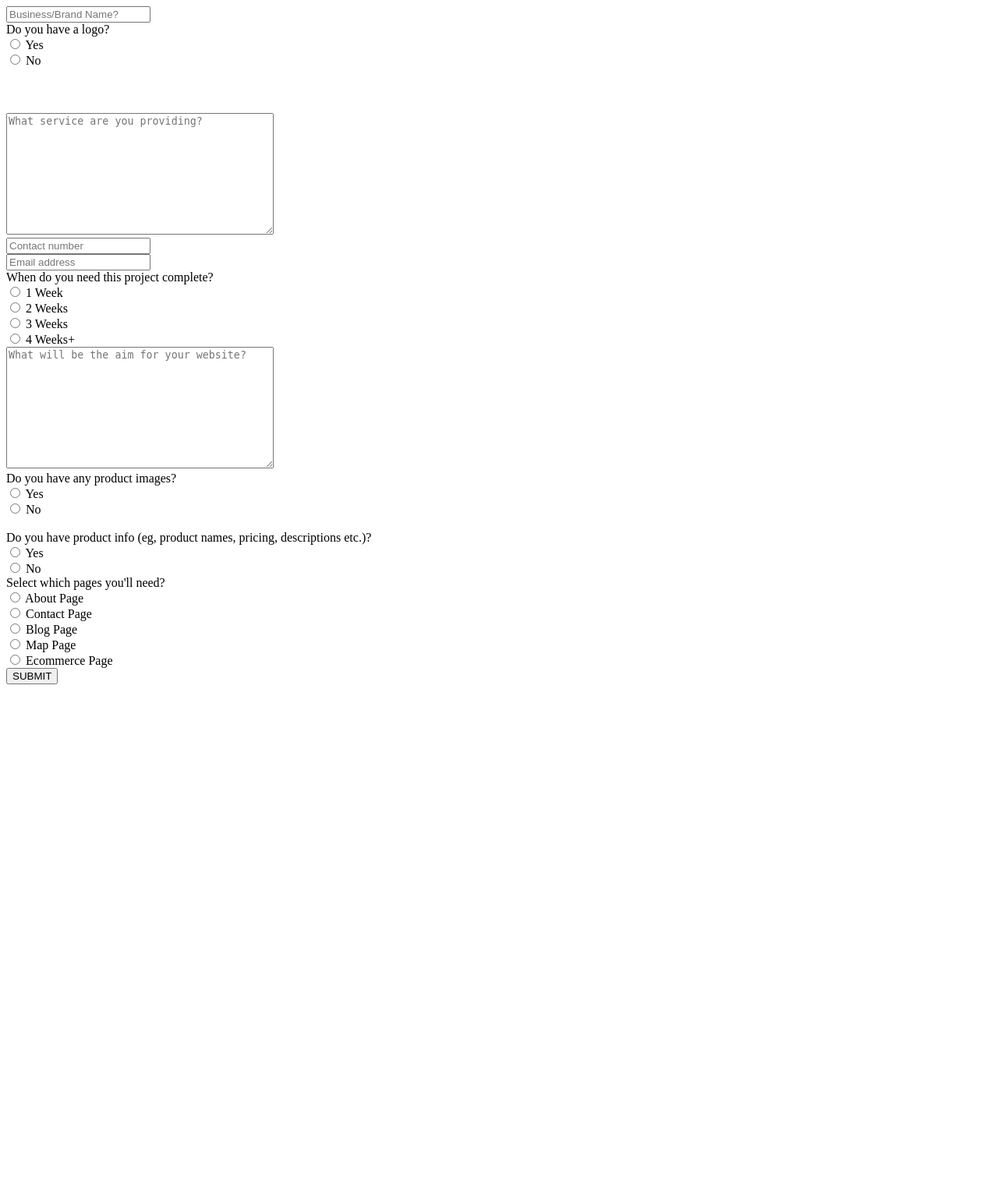
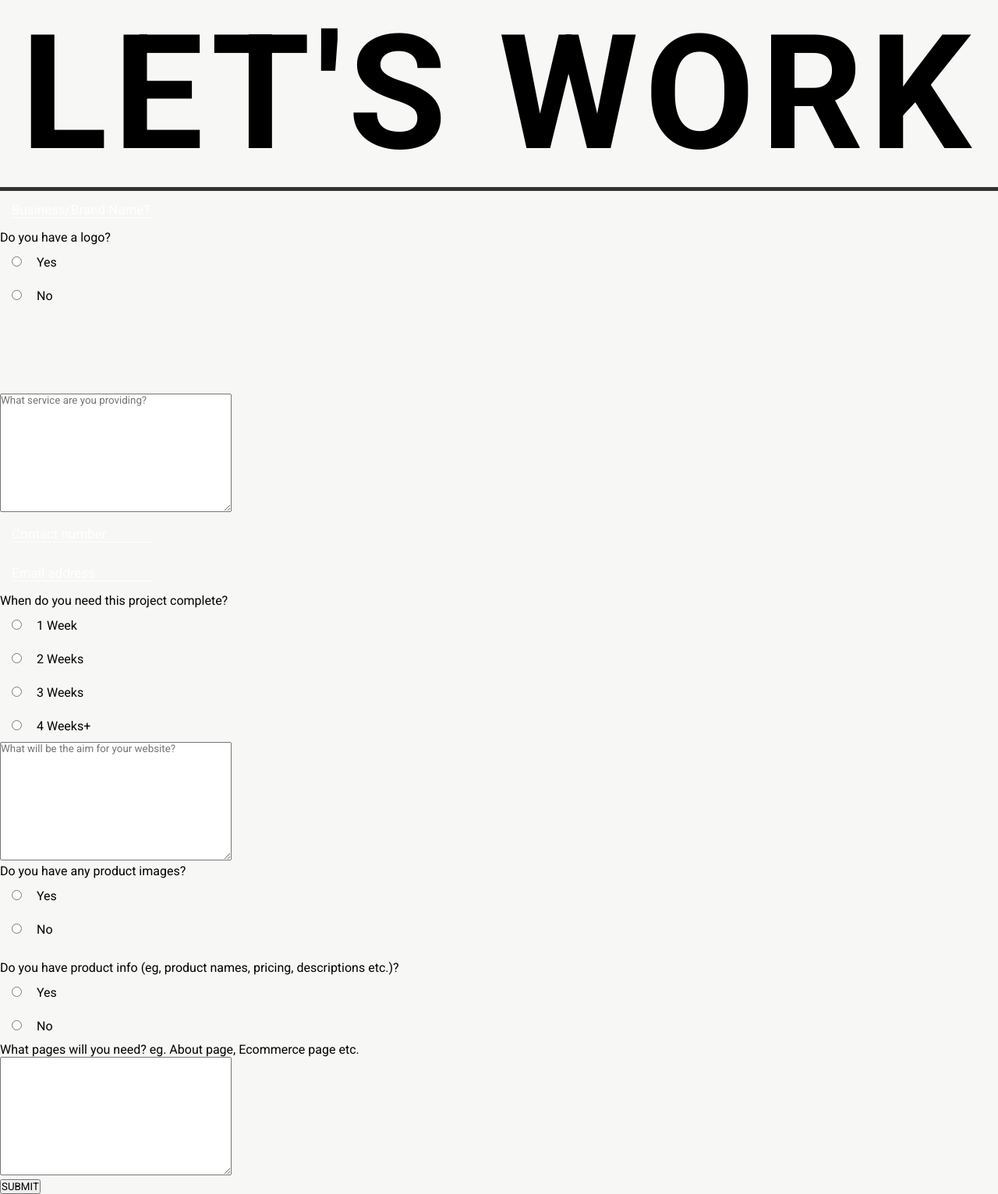
Before and after one commit to DelroyBrown/ContactForm, a Django app: page / in a window 1280 px wide. Shown: the whole page at 78% size. Before the commit the page ends 878 px from the top, so only its background shows below. Run offline with Django 4.2, Linux system fonts and the light colour scheme; parts of the project's set-up code (start-up, migrations or seed data) failed here and were passed over.

Commit message:
Added new styles to form

```diff
--- a/main/forms.py
+++ b/main/forms.py
@@ -21,18 +21,29 @@ class InfoForm(forms.ModelForm):
         ('map_page', 'Map Page'),
         ('ecommerce_page', 'Ecommerce Page'),
     )
-    brand_name = forms.CharField(label='', widget=forms.TextInput(attrs={'placeholder' : 'Business/Brand Name?'}))
-    logo = forms.CharField(label='Do you have a logo?', widget=forms.RadioSelect(choices=YES_NO))
-    would_you_like_one_created = forms.CharField(label='Would you like one created?', widget=forms.RadioSelect(choices=YES_NO))
-    what_is_the_service = forms.CharField(label='', widget=forms.Textarea(attrs={'placeholder' : 'What service are you providing?'}))
-    contact_number = forms.CharField(label='', widget=forms.NumberInput(attrs={'placeholder' : 'Contact number'}))
-    email = forms.CharField(label='', widget=forms.EmailInput(attrs={'placeholder' : 'Email address'}))
-    timeframe = forms.CharField(label='When do you need this project complete?', widget=forms.RadioSelect(choices=TIMEFRAME))
-    aim  = forms.CharField(label='', widget=forms.Textarea(attrs={'placeholder' : 'What will be the aim for your website?'}))
-    products_product_images = forms.CharField(label='Do you have any product images?', widget=forms.RadioSelect(choices=YES_NO))
-    products_info = forms.CharField(label='Do you have product info (eg, product names, pricing, descriptions etc.)?', widget=forms.RadioSelect(choices=YES_NO))
-    pages_needed = forms.CharField(label="Select which pages you'll need?", widget=forms.RadioSelect(choices=PAGES_NEEDED))
 
+    brand_name = forms.CharField(label='', widget=forms.TextInput(
+        attrs={'placeholder': 'Business/Brand Name?'}))
+    logo = forms.CharField(label='Do you have a logo?',
+                           widget=forms.RadioSelect(choices=YES_NO))
+    would_you_like_one_created = forms.CharField(
+        label='Would you like one created?', widget=forms.RadioSelect(choices=YES_NO))
+    what_is_the_service = forms.CharField(label='', widget=forms.Textarea(
+        attrs={'placeholder': 'What service are you providing?'}))
+    contact_number = forms.CharField(label='', widget=forms.NumberInput(
+        attrs={'placeholder': 'Contact number'}))
+    email = forms.CharField(label='', widget=forms.EmailInput(
+        attrs={'placeholder': 'Email address'}))
+    timeframe = forms.CharField(
+        label='When do you need this project complete?', widget=forms.RadioSelect(choices=TIMEFRAME))
+    aim = forms.CharField(label='', widget=forms.Textarea(
+        attrs={'placeholder': 'What will be the aim for your website?'}))
+    products_product_images = forms.CharField(
+        label='Do you have any product images?', widget=forms.RadioSelect(choices=YES_NO))
+    products_info = forms.CharField(
+        label='Do you have product info (eg, product names, pricing, descriptions etc.)?', widget=forms.RadioSelect(choices=YES_NO))
+    pages_needed = forms.CharField(
+        label='What pages will you need? eg. About page, Ecommerce page etc.', widget=forms.Textarea())
 
     class Meta:
         model = InfoFormModel
@@ -48,4 +59,5 @@ class InfoForm(forms.ModelForm):
             'products_product_images',
             'products_info',
             'pages_needed',
+
         )
--- a/static/css/main.css
+++ b/static/css/main.css
@@ -1,9 +1,36 @@
 #logoCreated,
 #photographer {
     opacity: 0;
+    transition: 1s;
 }
 
 .appear {
     opacity: 1 !important;
     transition: 1s;
 }
+
+body {
+    background-color: #F7F7F5;
+}
+
+* {
+    box-sizing: border-box;
+    margin: 0;
+    padding: 0;
+    font-family: 'Roboto', sans-serif;
+}
+
+
+/* HEADER SECTION */
+.header-section h1 {
+    font-size: 16vw;
+    text-align: center;
+    margin: 0;
+    letter-spacing: 8px;
+}
+
+.header-section {
+    border-bottom: 5px solid #333;
+}
+
+/* HEADER SECTION */
--- /dev/null
+++ b/static/css/utilities.css
@@ -0,0 +1,508 @@
+.redborder {
+    border: 1px solid red;
+}
+
+.container {
+    max-width: 1250px;
+    margin: 0 auto;
+    overflow: auto;
+}
+
+.custom-container {
+    max-width: 1820px;
+    margin: 0 auto;
+    overflow: auto;
+}
+
+
+#myBtn,
+#myBtn2 {
+    cursor: pointer;
+}
+
+section,
+footer,
+.contact-form-container {
+    margin-top: 100px;
+}
+
+
+
+
+.div-border,
+.div-border2 {
+    position: absolute;
+    width: 100%;
+    height: 5px;
+    bottom: -50px;
+    border-top-left-radius: 30px;
+    border-bottom-left-radius: 30px;
+    border-top-right-radius: 30px;
+    border-bottom-right-radius: 30px;
+    background-color: var(--link-text-color);
+    animation-delay: 1s;
+    animation: borderExtend 3s ease-in-out;
+}
+
+.div-border2 {
+    position: absolute;
+    width: 100%;
+    height: 2px;
+    bottom: -20px;
+    background-color: var(--bright-text-color);
+
+}
+
+@keyframes borderExtend {
+    from {
+        width: 0%;
+    }
+
+    to {
+        width: 100%;
+    }
+}
+
+/* INPUT FIELD STYLING */
+
+input {
+    margin: 15px;
+}
+
+.contact-form {
+    padding: 15px;
+}
+
+input[type="text"],
+input[type="number"],
+input[type="email"] {
+    background-color: transparent;
+    border: none;
+    border-bottom: 1px solid #fff;
+    color: #fff;
+    font-size: 16px;
+    outline: none;
+}
+
+input[type="number"]::placeholder,
+input[type="text"]::placeholder,
+input[type="email"]::placeholder {
+    color: var(--dim-text-color);
+    font-size: 17px;
+}
+
+input[type="number"]:focus {
+    outline: none;
+}
+
+.hide {
+    visibility: hidden !important;
+}
+
+
+/* FONT COLORS */
+
+.dark-text-color {
+    color: #000;
+}
+
+.light-text-color {
+    color: #FFF;
+}
+
+.dim-text-color {
+    color: #FFFFFF8C;
+}
+
+.accent-text-color {
+    color: #76BA99;
+}
+
+.red-text-color {
+    color: red !important;
+}
+
+.red-text-color-alt {
+    color: #EE3A2F4d !important;
+}
+
+.yellow-text-color {
+    color: #FFF614;
+}
+
+.sky-blue-text {
+    color: #00D1FF !important;
+}
+
+/* CARD STYLES */
+
+.card {
+    background-color: #1B2228;
+    color: #FFFFFF8C;
+    box-shadow: 0 3px 10px rgba(0, 0, 0, 0.2);
+    /* padding: 20px;
+    margin: 10px; */
+}
+
+.card-alt {
+    background-color: transparent;
+    color: #FFFFFF8C;
+    padding: 20px;
+    margin: 10px;
+}
+
+
+/* OPACITY */
+
+
+
+.opacity-30 {
+    opacity: 30% !important;
+}
+
+.opacity-100 {
+    opacity: 100% !important;
+
+}
+
+/* GRID & FLEX */
+.flex {
+    display: flex;
+    justify-content: center;
+    align-items: center;
+    height: 100%;
+}
+
+.flex-sb {
+    display: flex;
+    justify-content: space-between;
+    align-items: center;
+    height: 100%;
+}
+
+.grid-2 {
+    display: grid;
+    grid-template-columns: 50% 50%;
+}
+
+.grid-2-alt {
+    display: grid;
+    grid-template-columns: 1fr 1fr;
+}
+
+.grid-3 {
+    display: grid;
+    grid-template-columns: 1fr 1fr 1fr;
+
+}
+
+.grid-3-alt {
+    display: grid;
+    gap: 30px;
+    grid-template-columns: 1fr 1fr 1fr;
+
+}
+
+.grid-4 {
+    display: grid;
+    grid-template-columns: repeat(4, max-content);
+
+}
+
+.grid-4-alt {
+    display: grid;
+    grid-template-columns: 1fr 1fr 1fr 1fr;
+
+}
+
+.grid-5-alt {
+    display: grid;
+    grid-template-columns: 1fr 1fr 1fr 1fr 1fr;
+
+}
+
+
+.grid-1 {
+    display: grid;
+    grid-template-columns: 100%;
+
+}
+
+
+
+
+/* BUTTONS */
+
+.card-btn {
+    padding: 10px 20px;
+    border: 1px solid #76BA99;
+
+}
+
+.card-btn-alt {
+    padding: 10px 20px;
+    border: none;
+}
+
+.card-btn-alt-2 {
+    padding: 10px 20px;
+    border: none;
+    background-color: var(--link-text-color);
+}
+
+
+
+/* TEXT/FONT */
+.text-center {
+    text-align: center;
+}
+
+.text-left {
+    text-align: left !important;
+}
+
+.text-right {
+    text-align: right !important;
+}
+
+.center-align {
+    align-items: center;
+}
+
+.right-align {
+    align-items: flex-end;
+}
+
+.title-font {
+    font-size: 40px;
+}
+
+.subtitle-font {
+    font-size: 20px;
+}
+
+.small-font {
+    font-size: 15px;
+}
+
+.text-upper {
+    text-transform: uppercase;
+}
+
+.lh-3 {
+    line-height: 30px;
+}
+
+.lh-6 {
+    line-height: 60px;
+}
+
+
+.fw-2 {
+    font-weight: 200;
+}
+
+.fw-3 {
+    font-weight: 300;
+}
+
+.fw-4 {
+    font-weight: 400;
+}
+
+.fw-5 {
+    font-weight: 500;
+}
+
+
+.small-text {
+    font-size: 15px !important;
+}
+
+.tiny-text {
+    font-size: 13px !important;
+}
+
+
+
+/* MARGINS */
+
+.m-0 {
+    margin: 0 !important;
+}
+
+.mr-1 {
+    margin-right: 10px;
+}
+
+.mr-2 {
+    margin-right: 20px;
+}
+
+.mr-3 {
+    margin-right: 30px !important;
+}
+
+.m-auto {
+    margin: auto;
+}
+
+.ml-auto {
+    margin-left: auto !important;
+}
+
+
+.ml-1 {
+    margin-left: 10px !important;
+}
+
+.ml-2 {
+    margin-left: 20px !important;
+}
+
+.ml-3 {
+    margin-left: 30px !important;
+}
+
+.ml-4 {
+    margin-left: 40px !important;
+}
+
+.ml-5 {
+    margin-left: 50px !important;
+}
+
+.ml-6 {
+    margin-left: 60px !important;
+}
+
+.ml-7 {
+    margin-left: 70px !important;
+}
+
+.ml-8 {
+    margin-left: 80px !important;
+}
+
+.ml-9 {
+    margin-left: 90px !important;
+}
+
+.ml-10 {
+    margin-left: 100px !important;
+}
+
+.mt-0 {
+    margin-top: 0px !important;
+}
+.mt-1 {
+    margin-top: 10px !important;
+}
+
+.mt-2 {
+    margin-top: 20px;
+}
+
+.mt-3 {
+    margin-top: 30px;
+}
+
+.mt-4 {
+    margin-top: 40px;
+}
+
+.mt-5 {
+    margin-top: 50px;
+}
+
+.mt-100 {
+    margin-top: 100px;
+}
+
+.mt-150 {
+    margin-top: 150px;
+}
+
+.mt-200 {
+    margin-top: 200px;
+}
+
+.mb-1 {
+    margin-bottom: 10px;
+}
+
+.mb-2 {
+    margin-bottom: 20px;
+}
+
+.mb-3 {
+    margin-bottom: 30px;
+}
+
+.mb-100 {
+    margin-bottom: 100px;
+}
+
+.m-1 {
+    margin: 10px;
+}
+
+.m-2 {
+    margin: 20px;
+}
+
+.m-3 {
+    margin: 30px;
+}
+
+.m-100 {
+    margin: 100px;
+}
+
+/* PADDINGS */
+
+
+
+.py-1 {
+    padding: 0px 10px;
+}
+
+.py-2 {
+    padding: 0px 20px;
+}
+
+.py-3 {
+    padding: 0px 30px;
+}
+
+.py-4 {
+    padding: 0px 40px;
+}
+
+.py-5 {
+    padding: 0px 50px;
+}
+
+.p-1 {
+    padding: 10px;
+}
+
+.p-2 {
+    padding: 20px;
+}
+
+.p-3 {
+    padding: 30px;
+}
+
+.p-4 {
+    padding: 40px;
+}
+
+.p-5 {
+    padding: 50px;
+}
+
+.shake {
+    transform: translateY(5px);
+}
--- a/static/javascript/main.js
+++ b/static/javascript/main.js
@@ -1,14 +1,18 @@
 $(document).ready(function () {
-  $("#id_logo").change(function () {
+  $("#id_logo_1").change(function () {
     if ($("#id_logo_1").val() == "no") {
       console.log("you hit no");
       $("#logoCreated").addClass("appear");
     }
   });
-  $("#id_products_product_images").change(function () {
-    if ($("#id_products_product_images_1").val() == "no") {
-      console.log("you hit no");
-      $("#photographer").addClass("appear");
+  $("#id_logo_0").change(function () {
+    if ($("#id_logo_0").val() == "yes") {
+      console.log("you hit yes");
+      $("#logoCreated").removeClass("appear");
     }
   });
+
+
+
+
 });
--- a/templates/home.html
+++ b/templates/home.html
@@ -7,10 +7,21 @@
     <meta http-equiv="X-UA-Compatible" content="IE=edge">
     <meta name="viewport" content="width=device-width, initial-scale=1.0">
     <title>Document</title>
+    <link rel="preconnect" href="https://fonts.googleapis.com">
+    <link rel="preconnect" href="https://fonts.gstatic.com" crossorigin>
+    <link href="https://fonts.googleapis.com/css2?family=Roboto:wght@100;300;400;500;700&display=swap" rel="stylesheet">
+    <link rel="stylesheet" href="{% static 'css/utilities.css' %}" type="text/css">
     <link rel="stylesheet" href="{% static 'css/main.css' %}" type="text/css">
 </head>
 
-<body>
+<body class="custom-container">
+
+    <section class="header-section mt-0">
+
+        <h1>LET'S WORK</h1>
+    </section>
+
+
 
     <form method="POST">
         {% csrf_token %}
@@ -53,16 +64,17 @@
             {{form.products_info}}
         </div>
         <div>
-            {{form.pages_needed.label}}
+            {{form.pages_needed.label}}<br>
             {{form.pages_needed}}
+
         </div>
         <button type="submit">SUBMIT</button>
     </form>
 
 
     <script src="https://cdnjs.cloudflare.com/ajax/libs/jquery/3.6.1/jquery.min.js"
-    integrity="sha512-aVKKRRi/Q/YV+4mjoKBsE4x3H+BkegoM/em46NNlCqNTmUYADjBbeNefNxYV7giUp0VxICtqdrbqU7iVaeZNXA=="
-    crossorigin="anonymous" referrerpolicy="no-referrer"></script>
+        integrity="sha512-aVKKRRi/Q/YV+4mjoKBsE4x3H+BkegoM/em46NNlCqNTmUYADjBbeNefNxYV7giUp0VxICtqdrbqU7iVaeZNXA=="
+        crossorigin="anonymous" referrerpolicy="no-referrer"></script>
     <script src="{% static 'javascript/main.js' %}"></script>
 
 </body>
```
Also changed, not shown: main/models.py (+7 -8 lines), main/migrations/0005_infoformmodel_about_page_infoformmodel_blog_page_and_more.py (added), main/migrations/0006_alter_infoformmodel_options_and_more.py (added), templates/thanks.html (line endings or trailing spaces).
